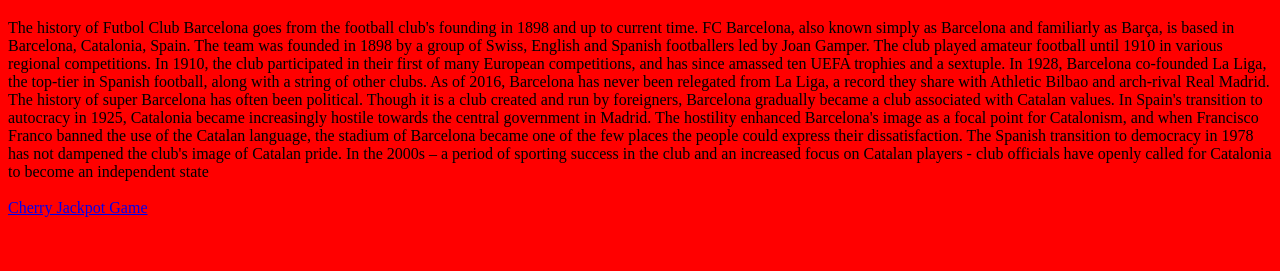
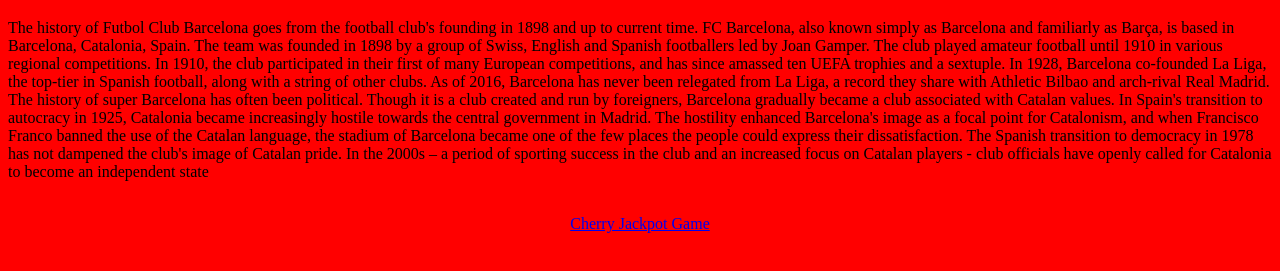
Before and after one commit to warrior1998/warrior1998.github.io, a plain HTML site: page index.html in a window 1280 px wide. Shown: the part 67-338 px from the top of the page. Drawn offline with Linux system fonts and the light colour scheme.

Commit message:
Center align LInk

```diff
--- a/index.html
+++ b/index.html
@@ -23,7 +23,7 @@
 <br>
 <br>
 
-<a style="text-align:center" href="CherryJackpotGame.html">Cherry Jackpot Game</a>
+<p style="text-align:center";><a href="CherryJackpotGame.html">Cherry Jackpot Game</a></p>
 
 <body>
 <html>
```
